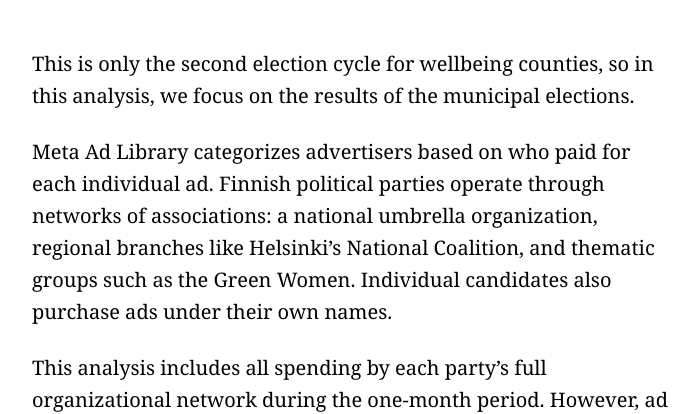
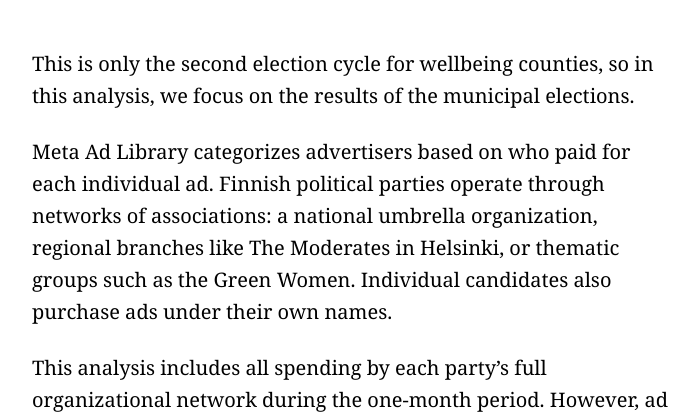
Before and after one commit to rosakettumaki/meta-ads-in-finland, a plain HTML site: page index.html in a window 1280 px wide. Shown: the part 6520-6934 px from the top of the page, without its empty margins (288-986 px from the left). Drawn offline with nearby package versions, Linux system fonts and the light colour scheme; a script that the page names is missing.

Commit message:
Update index.html

```diff
--- a/index.html
+++ b/index.html
@@ -229,7 +229,7 @@
     <p>This is only the second election cycle for wellbeing counties, so in this analysis, we focus on the results of the municipal elections.</p>
 
     <p>Meta Ad Library categorizes advertisers based on who paid for each individual ad.
-      Finnish political parties operate through networks of associations: a national umbrella organization, regional branches like Helsinki’s National Coalition, and thematic groups such as the Green Women. Individual candidates also purchase ads under their own names.</p>
+      Finnish political parties operate through networks of associations: a national umbrella organization, regional branches like The Moderates in Helsinki, or thematic groups such as the Green Women. Individual candidates also purchase ads under their own names.</p>
 
     <p>This analysis includes all spending by each party’s full organizational network during the one-month period. However, ad budgets of individual candidates are excluded.</p>
 
```
